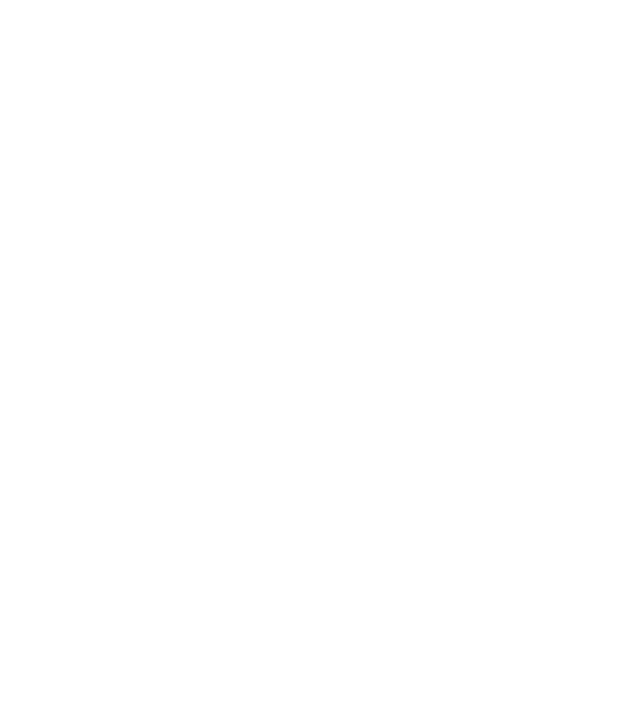
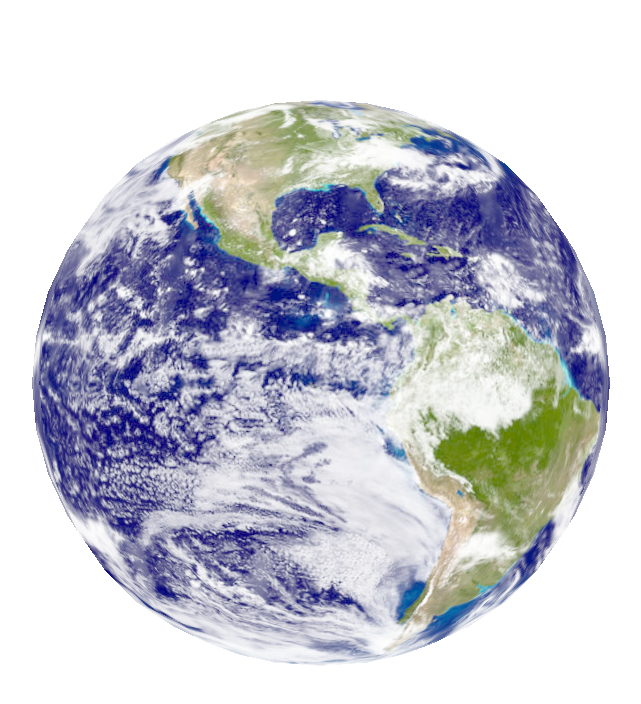
Before and after one commit to igui/threejs_20minutes, a website: page index.html in a window 1280 px wide. Shown: the whole page, without its empty margins (302-943 px from the left). Drawn offline with nearby package versions, Linux system fonts and the light colour scheme; animation ran at ten frames a second.

Commit message:
First working version

```diff
--- a/app.js
+++ b/app.js
@@ -1,10 +1,59 @@
+/* globals THREE */
 (function()
 {
 	'use strict';
 
+	var scene, camera, renderer;
+
  	function init()
 	{
 		console.log('init');
+
+		var container = document.querySelector('the-container');
+
+		camera = new THREE.PerspectiveCamera(
+			60, // Field of View (in deg)
+			window.innerWidth / window.innerHeight, // aspect ratio
+			1, // near
+			2000 // far
+		);
+
+		camera.position.z = 500;
+		camera.position.x = 0;
+		camera.position.x = 0;
+
+
+		// Scenes allow you to set up what and where is to be rendered by three.js. This is where you place objects, lights and cameras.
+		scene = new THREE.Scene();
+		// Groups simply agrupate objects inside an scene
+		var group = new THREE.Group();
+		scene.add(group);
+
+		// earth
+		var loader = new THREE.TextureLoader();
+		loader.load( 'earth.jpg', function ( texture ) {
+			var geometry = new THREE.SphereGeometry(200, 20, 20);
+			var material = new THREE.MeshBasicMaterial(
+				{ map: texture, /*color: 'red', /*wireframe: true*/ }
+			);
+			var mesh = new THREE.Mesh(geometry, material);
+			group.add( mesh );
+		});
+
+		renderer = new THREE.WebGLRenderer();
+		renderer.setClearColor( 0xffffff );
+		//renderer.setPixelRatio( window.devicePixelRatio );
+		renderer.setSize(window.innerWidth-50, window.innerHeight-50);
+		container.appendChild(renderer.domElement);
+
+		// render loop
+		render();
+	}
+
+	function render()
+	{
+		renderer.render(scene, camera);
+		window.requestAnimationFrame(render);
 	}
 
   	window.addEventListener('load', init);
--- a/index.html
+++ b/index.html
@@ -1,9 +1,11 @@
 <html>
   <head>
     <title>Three JS 20 minutes</title>
-    <script type="text/javascript" src="https://cdnjs.cloudflare.com/ajax/libs/three.js/86/three.min.js"></script>
+    <link rel="stylesheet" href="main.css">
+    <script type="text/javascript" src="https://cdnjs.cloudflare.com/ajax/libs/three.js/86/three.js"></script>
     <script type="text/javascript" src="app.js"></script>
   </head>
   <body>
+  	<the-container></the-container>
   </body>
 </html>
--- /dev/null
+++ b/main.css
@@ -0,0 +1,3 @@
+the-container {
+	display: block;
+}
```
Also changed, not shown: earth.jpg (added). Lines whose indentation alone changed are shown as unchanged.
